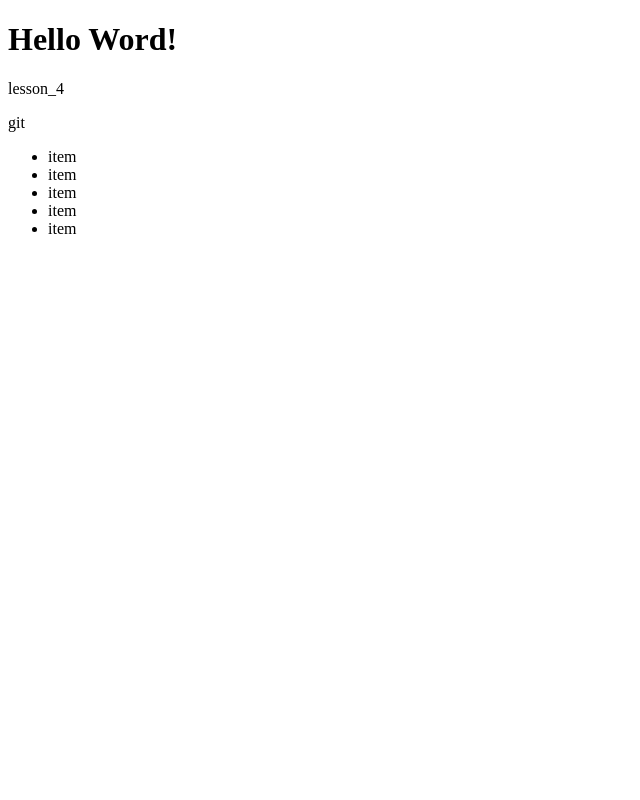
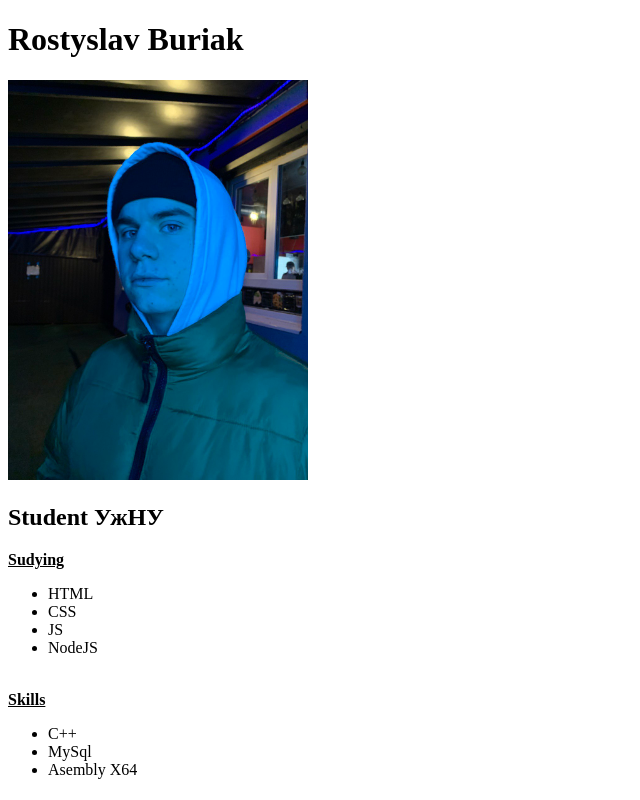
Before and after one commit to BuriakRostyslav/lesson4, a plain HTML site: page index.html in a window 1280 px wide. Shown: the whole page, without its empty margins (0-640 px from the left). Drawn offline with Linux system fonts and the light colour scheme.

Commit message:
first commit

```diff
--- a/index.html
+++ b/index.html
@@ -4,16 +4,28 @@
         <title>lesson_4</title>
     </head>
     <body>
-        <h1>Hello Word!</h1>
-        <p>lesson_4</p>git
-        <ul>
-        <li>item</li>
-        <li>item</li>
-        <li>item</li>
-        <li>item</li>
-        <li>item</li>
+   <h1>Rostyslav Buriak</h1>
+   <img src="photo.jpg" width="300" height="400">
+   <h2> Student УжНУ</h2>
+   <b>
+    <u>Sudying</u>
+    </b>
+<ul>
+    <li>HTML</li>
+    <li>CSS</li>
+    <li>JS</li>
+    <li>NodeJS</li>
+</ul>
 
-        </ul>
+
+<br>
+  <b><u>Skills</u></b>
+  <ul>
+    <li>C++</li>
+    <li>MySql</li>
+    <li>Asembly X64</li>
+   </ul>
     </body>
 
+
 </html>
```
Also changed, not shown: photo.jpg (added).
